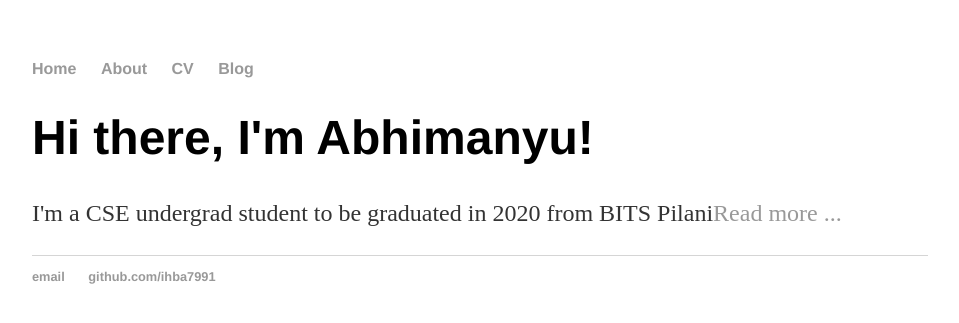
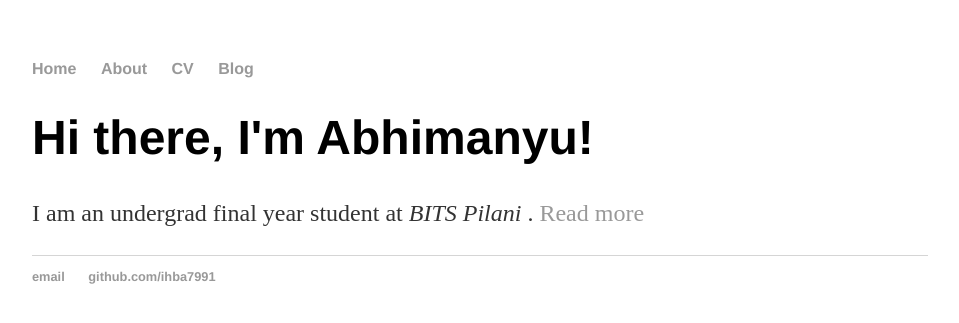
Before and after one commit to ihba7991/ihba7991.github.io, a Jekyll site: the page built from index.html, in a window 1280 px wide. Shown: the top 323 px of the page, without its empty margins (160-1119 px from the left). Built offline with Jekyll 4.4.1, drawn with Linux system fonts in a browser that asks for light colours.

Commit message:
Update index.html

```diff
--- a/index.html
+++ b/index.html
@@ -1,30 +1,8 @@
-<!DOCTYPE html>
-<html>
-	<head>
-		<title>Random articles by an Undergrad Student</title>
-		<!-- link to main stylesheet -->
-		<link rel = "stylesheet" type="text/css" href="css/main.css">
-	</head>
-	<body>
-		<nav>
-    		<ul>
-        		<li><a href="/">Home</a></li>
-	        	<li><a href="/about">About</a></li>
-        		<li><a href="/cv">CV</a></li>
-        		<li><a href="/blog">Blog</a></li>
-    		</ul>
-		</nav>
-		<div class="container">
-    		<div class="blurb">
-        		<h1>Hi there, I'm Abhimanyu!</h1>
-				<p>I'm a CSE undergrad student to be graduated in 2020 from BITS Pilani<a href="/about">Read more ...</a></p>
-    		</div><!-- /.blurb -->
-		</div><!-- /.container -->
-		<footer>
-    		<ul>
-        		<li><a href="mailto:abhimanyu.bitsp@gmail.com">email</a></li>
-        		<li><a href="https://github.com/ihba7991">github.com/ihba7991</a></li>
-			</ul>
-		</footer>
-	</body>
-</html>
+---
+layout: default
+title: Noob's attempts at Technical Skills ,
+---
+<div class="blurb">
+	<h1>Hi there, I'm Abhimanyu!</h1>
+	<p>I am an undergrad final year student at <em> BITS Pilani </em>. <a href="/about">Read more</a></p>
+</div><!-- /.blurb -->
```
